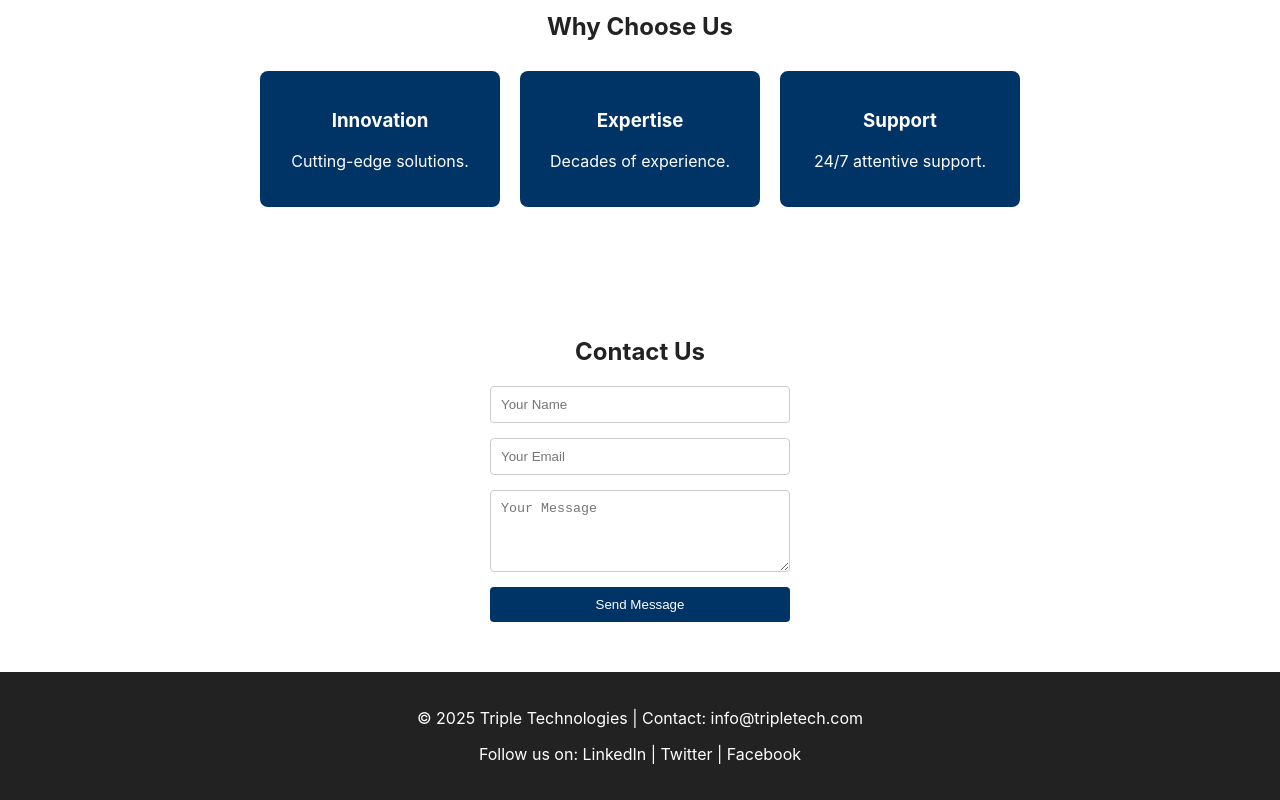
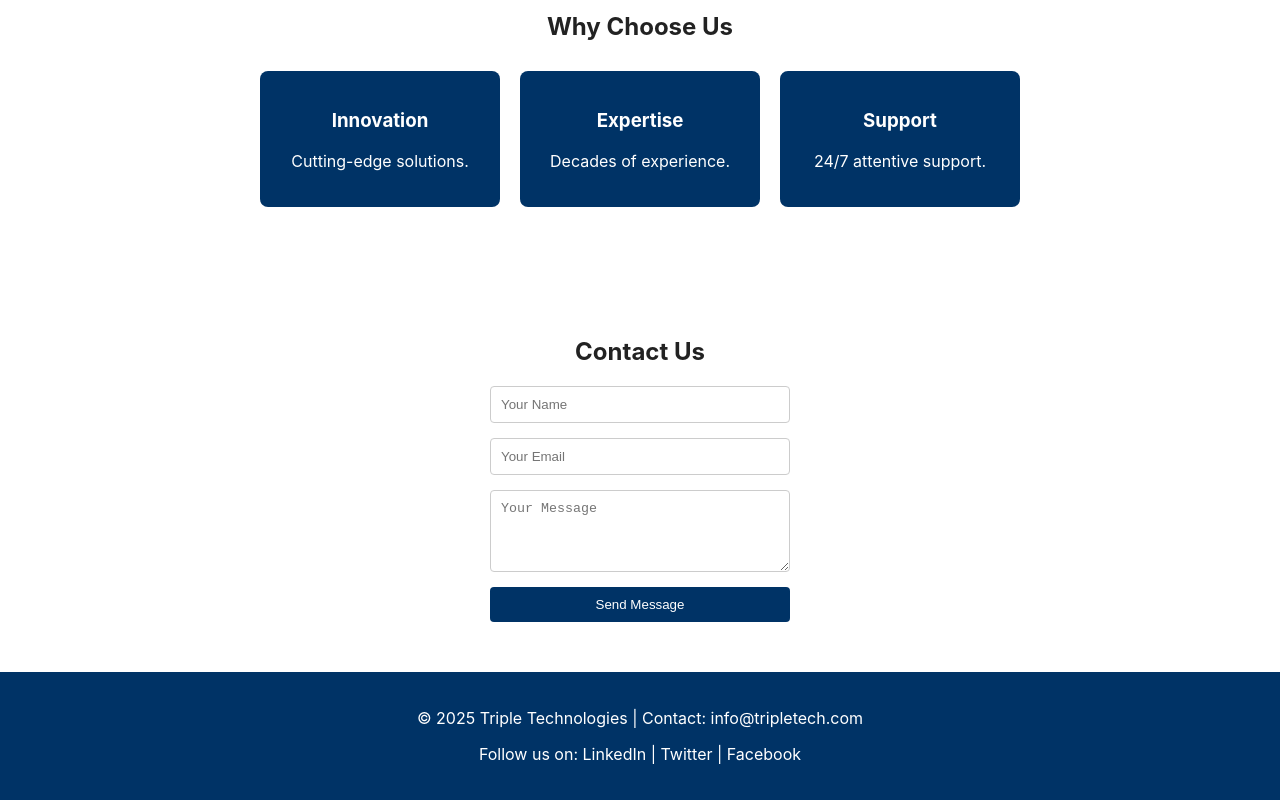
Before and after one commit to getachewzemene/triple_tech, a React (Create React App) app: page / in a window 1280 px wide. Shown: the part 4624-5424 px from the top of the page. Built offline with nearby package versions, Linux system fonts and the light colour scheme.

Commit message:
fix: Update footer background color for improved visibility

```diff
--- a/src/components/Footer.jsx
+++ b/src/components/Footer.jsx
@@ -4,7 +4,7 @@ import styled from "styled-components";
 
 const FooterWrapper = styled.footer`
   padding: 20px;
-  background: #222;
+  background: #003366;
   color: white;
   text-align: center;
 `;
```
